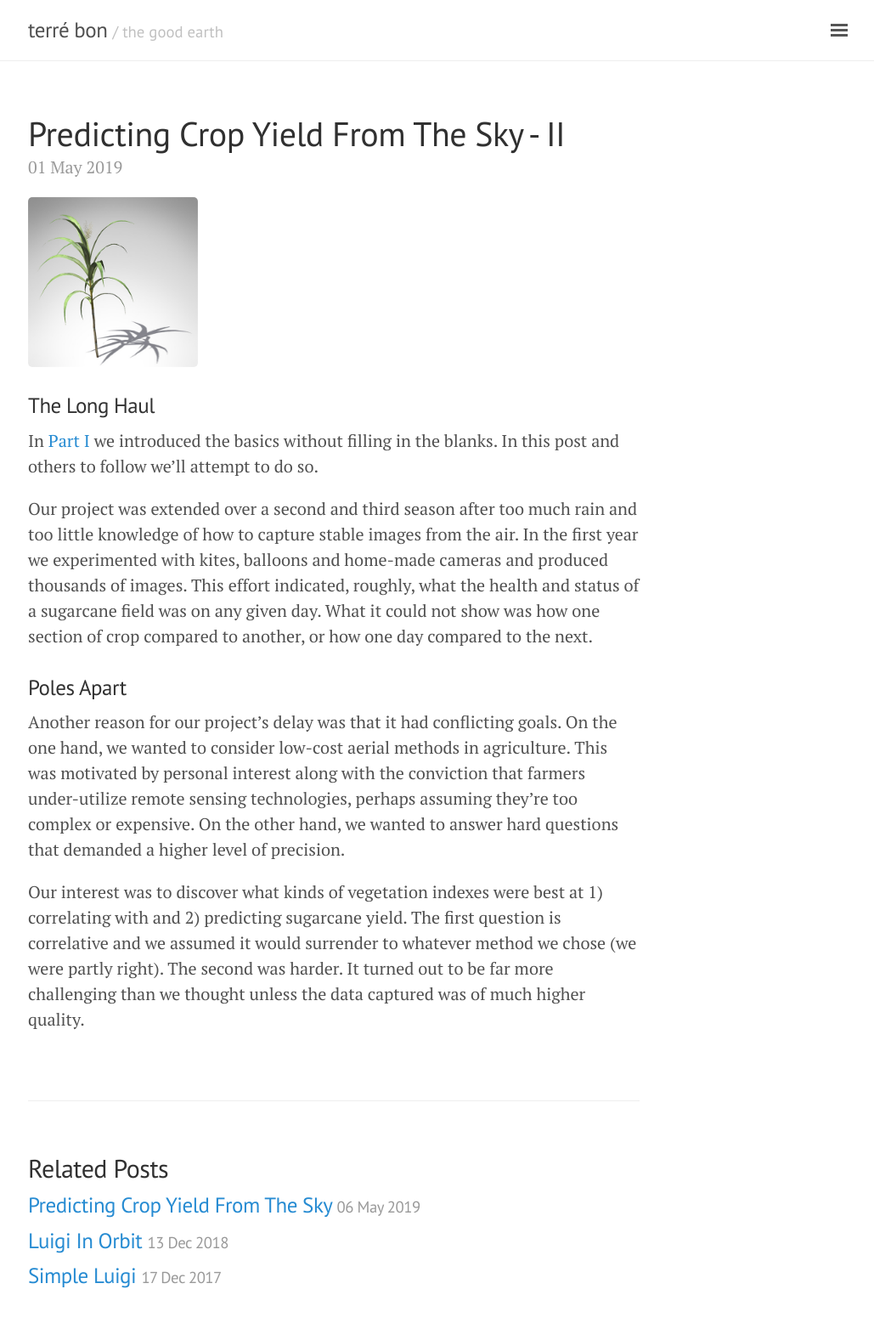
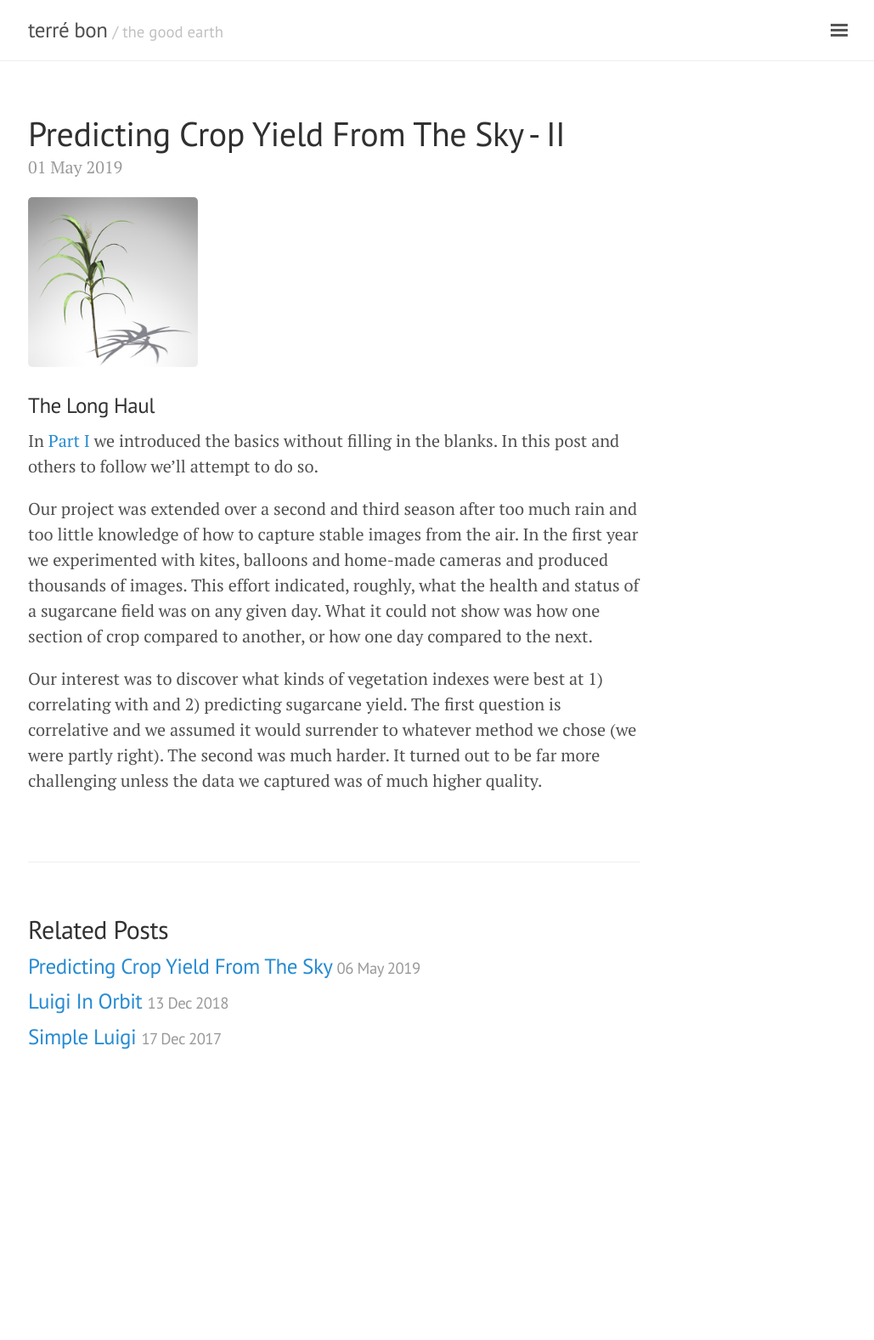
Before and after one commit to geraldmc/geraldmc.github.io, a Jekyll site: the page built from _posts/2019-05-01-predicting-yield-2.md, in a window 1280 px wide. Shown: the whole page at 85% size, without its empty margins (247-1276 px from the left). Built offline with Jekyll 4.4.1, drawn with Linux system fonts in a browser that asks for light colours; after the commit the page ends 1296 px from its top, so only the background shows below that.

Commit message:
updates post 2

```diff
--- a/_posts/2019-05-01-predicting-yield-2.md
+++ b/_posts/2019-05-01-predicting-yield-2.md
@@ -11,8 +11,4 @@ In [Part I](https://geraldmc.github.io/2019/05/06/predicting-yield-1/) we introd
 
 Our project was extended over a second and third season after too much rain and too little knowledge of how to capture stable images from the air. In the first year we experimented with kites, balloons and home-made cameras and produced thousands of images. This effort indicated, roughly, what the health and status of a sugarcane field was on any given day. What it could not show was how one section of crop compared to another, or how one day compared to the next.
 
-### Poles Apart
-
-Another reason for our project's delay was that it had conflicting goals. On the one hand, we wanted to consider low-cost aerial methods in agriculture. This was motivated by personal interest along with the conviction that farmers under-utilize remote sensing technologies, perhaps assuming they're too complex or expensive. On the other hand, we wanted to answer hard  questions that demanded a higher level of precision.
-
-Our interest was to discover what kinds of vegetation indexes were best at 1) correlating with and 2) predicting sugarcane yield. The first question is correlative and we assumed it would surrender to whatever method we chose (we were partly right). The second was harder. It turned out to be far more challenging than we thought unless the data captured was of much higher quality.
+Our interest was to discover what kinds of vegetation indexes were best at 1) correlating with and 2) predicting sugarcane yield. The first question is correlative and we assumed it would surrender to whatever method we chose (we were partly right). The second was much harder. It turned out to be far more challenging unless the data we captured was of much higher quality.
```
